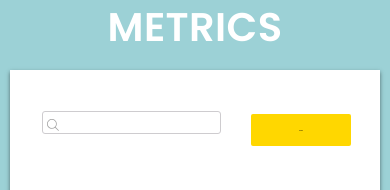
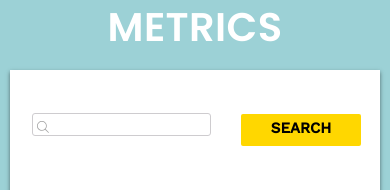
Before and after one commit to briantacderan/gold-medal-flask, a Flask app: page / in a window 390 px wide. Shown: the part 248-438 px from the top of the page. Run offline with Flask 2, Linux system fonts and the light colour scheme; data that the repository does not hold is empty.

Commit message:
Adjust more css

```diff
--- a/static/stylesheets/style.css
+++ b/static/stylesheets/style.css
@@ -198,15 +198,16 @@ h2#hidden.subheader:hover {
   }
 
   #country-search-button {
-    width: 100px;
+    width: 120px;
     height: 32px;
     border-radius: 2px;
     line-height: 1;
-    font-size: 1px;
+    font-size: 15px;
     font-weight: 900;
     margin: 12px;
     color: black;
     background-color: gold;
+    padding-bottom: 5px;
   }
 
   .country-header th {
@@ -217,7 +218,7 @@ h2#hidden.subheader:hover {
   }
 
   td, th {
-    padding-top: 5px;
+    padding-top: 0;
   }
 
   img.sort {
```
